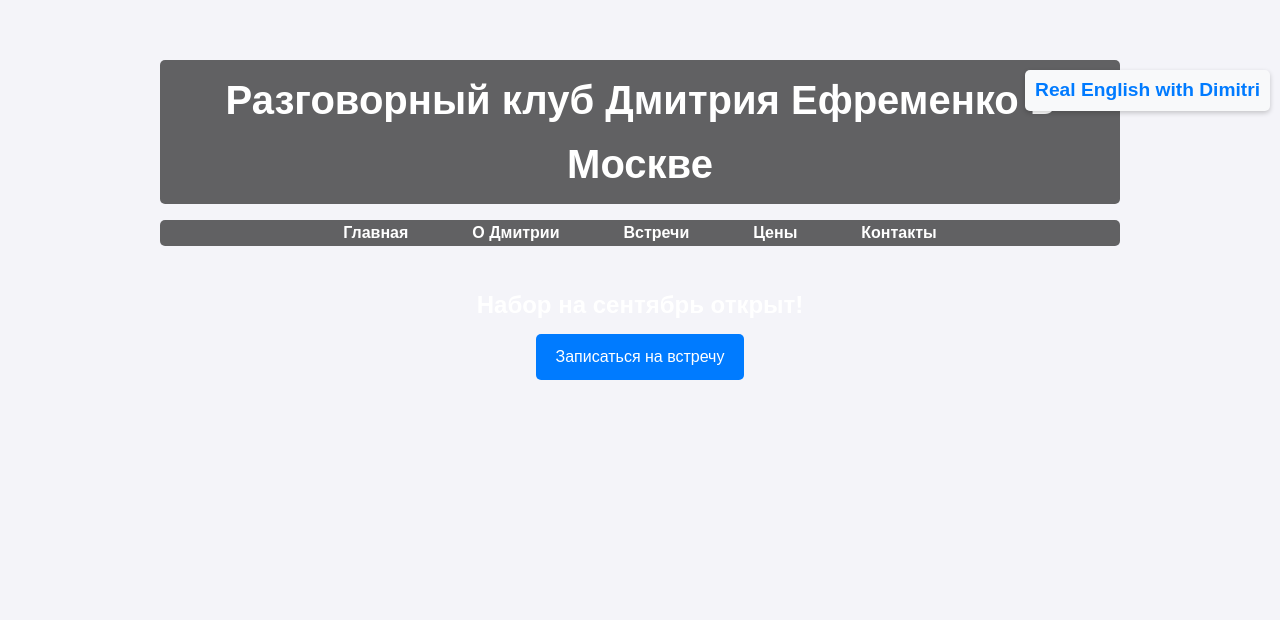
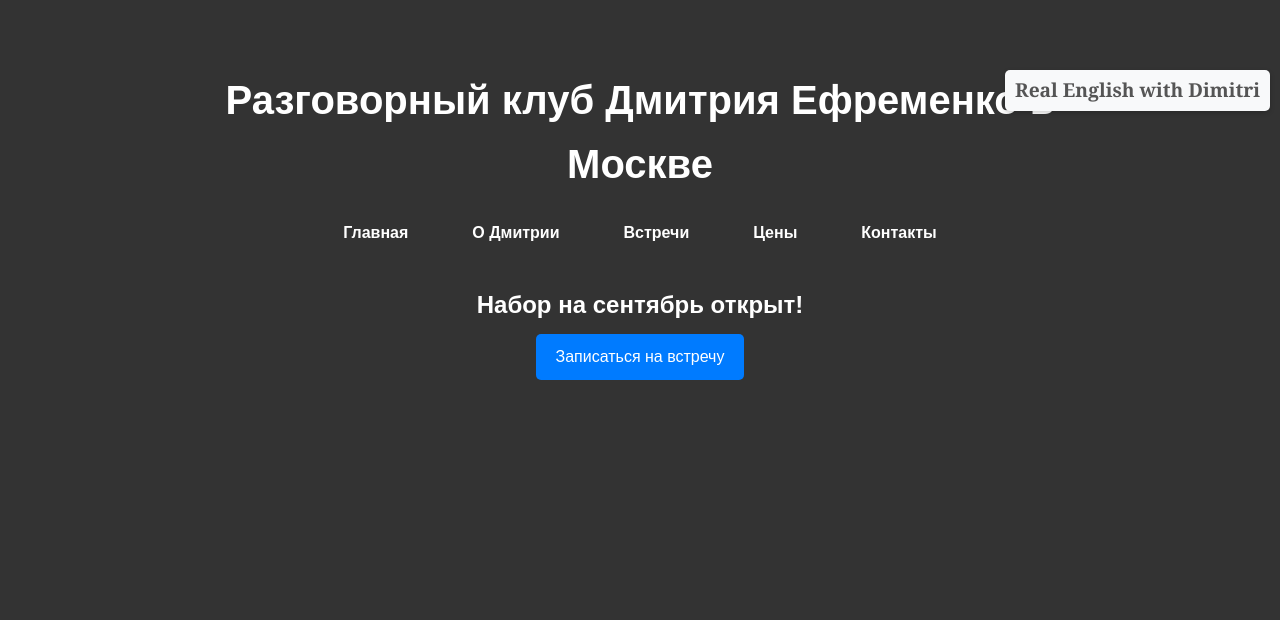
Before and after one commit to DimitriEfremenko/dimitri-english-club, a plain HTML site: page index.html in a window 1280 px wide. Shown: the part 180-800 px from the top of the page. Drawn offline with Linux system fonts and the light colour scheme.

Commit message:
Update styles.css

```diff
--- a/styles.css
+++ b/styles.css
@@ -20,9 +20,7 @@ html, body {
 
 /* Header Styles */
 header {
-    background: url('background.jpg') no-repeat center center;
-    background-attachment: fixed; /* Fixed background */
-    background-size: cover;
+    background: #333333; /* Dark background color */
     color: #ffffff;
     height: 100vh; /* Full viewport height */
     text-align: center;
@@ -35,7 +33,7 @@ header {
 header h1 {
     font-size: 2.5rem;
     margin: 0;
-    background-color: rgba(0, 0, 0, 0.6);
+    color: #ffffff;
     display: inline-block;
     padding: 0.5rem 1rem;
     border-radius: 5px;
@@ -46,7 +44,6 @@ nav ul {
     padding: 0;
     display: flex;
     justify-content: center;
-    background-color: rgba(0, 0, 0, 0.6);
     margin-top: 1rem;
     border-radius: 5px;
 }
@@ -137,22 +134,28 @@ footer {
     width: 100%;
 }
 
+/* Company name styles */
+.company-name {
+    position: absolute;
+    top: 10px;
+    right: 10px;
+    font-size: 1.2em;
+    font-weight: bold;
+    color: #555555; /* Grey color for the company name */
+    font-family: 'Georgia', serif; /* Elegant font choice */
+}
+
 /* Parallax Effect for Header Background */
 @media (min-width: 768px) {
     header {
-        background: url('background.jpg') no-repeat center center;
-        background-attachment: fixed;
-        background-size: cover;
+        background: #333333; /* Maintain background color */
     }
 }
 
 /* Responsive Design */
 @media (max-width: 768px) {
     header {
-        background-image: url('background2.jpg');
-        background-size: cover;
-        background-position: center;
-        background-attachment: scroll; /* Default scroll behavior */
+        height: auto; /* Adjust height for smaller screens */
     }
 
     header h1 {
@@ -171,17 +174,3 @@ footer {
         margin: 0.5rem 0;
     }
 }
-
-/* Company name styles */
-.company-name {
-    position: absolute;
-    top: 10px;
-    right: 10px;
-    font-size: 1.2em;
-    font-weight: bold;
-    background-color: #f8f9fa; /* Light background color for contrast */
-    padding: 5px 10px;
-    border-radius: 5px;
-    box-shadow: 0 2px 5px rgba(0, 0, 0, 0.2); /* Optional: Adds a slight shadow */
-    color: #007BFF; /* Matching the theme color */
-}
```
